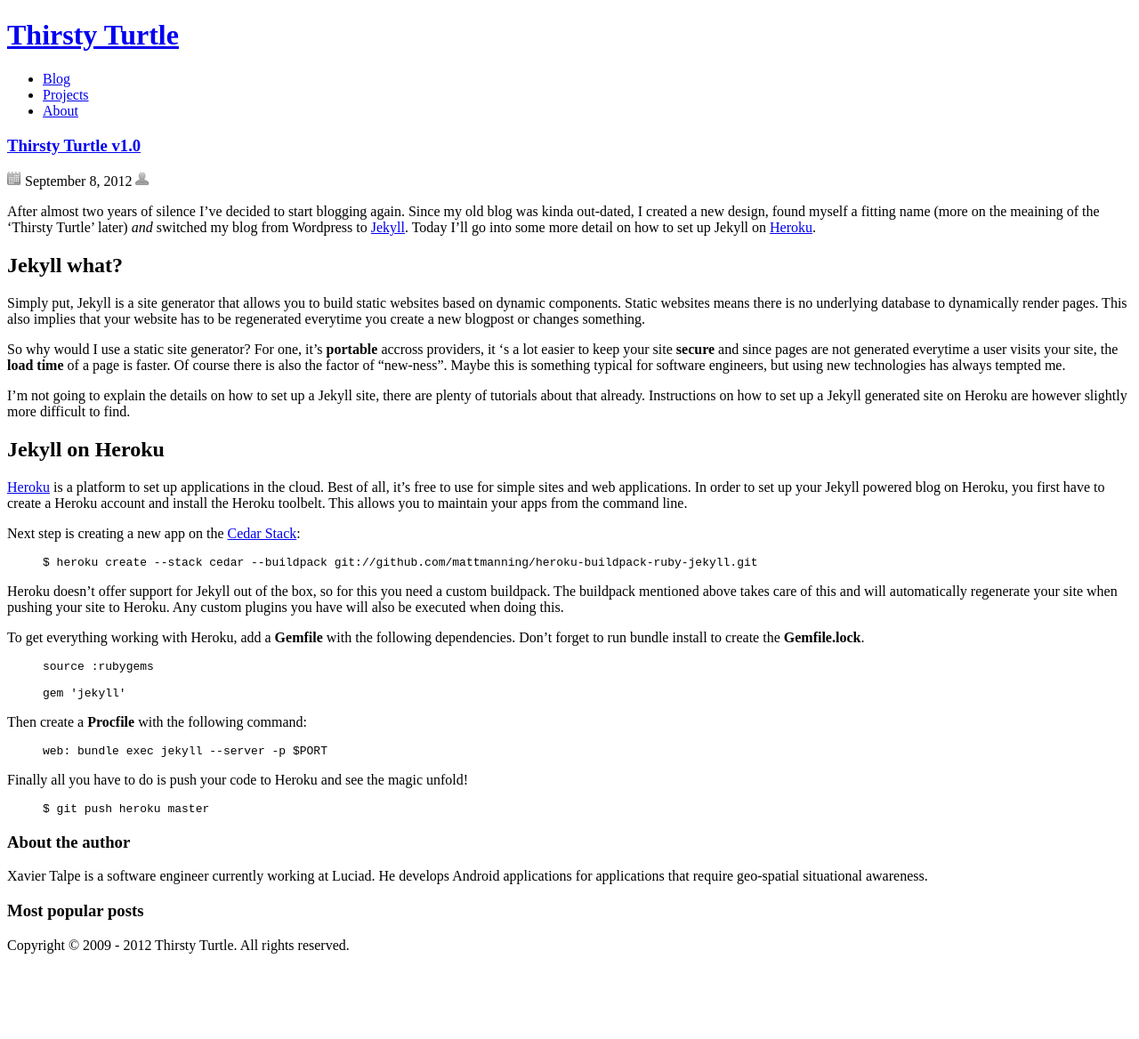
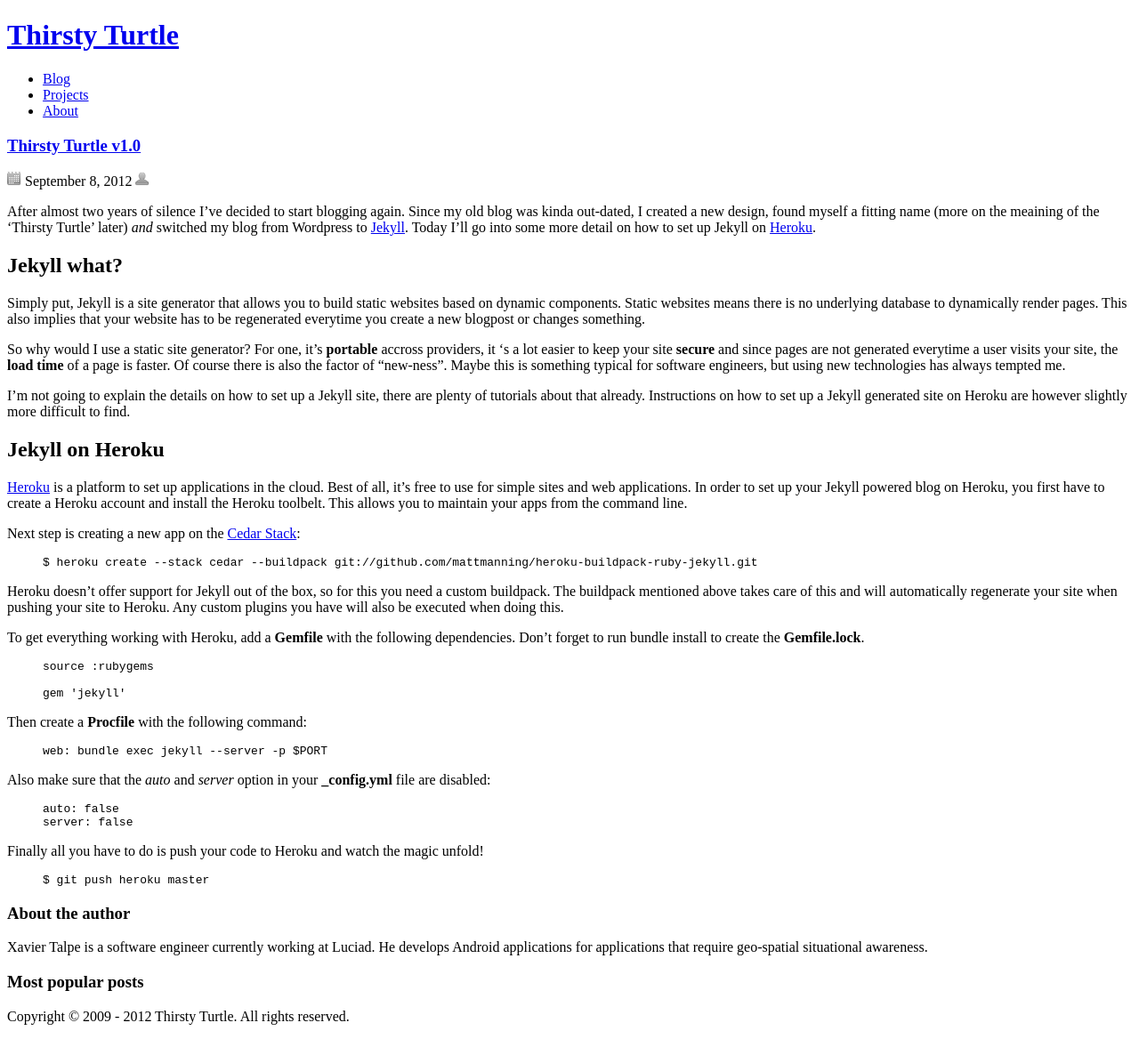
Before and after one commit to XavierTalpe/site-thirsty-turtle, a Jekyll site: the page built from _posts/2012-09-08-thirsty-turtle.md, in a window 1280 px wide. Shown: the whole page at 89% size. Built offline with Jekyll 4.4.1, drawn with Linux system fonts in a browser that asks for light colours; comment, search, counter and statistics services are not loaded; before the commit the page ends 1088 px from its top, so only the background shows below that.

Commit message:
Finished first post.

```diff
--- a/_posts/2012-09-08-thirsty-turtle.md
+++ b/_posts/2012-09-08-thirsty-turtle.md
@@ -38,7 +38,14 @@
 web: bundle exec jekyll --server -p $PORT
 {% endhighlight %}
 
-Finally all you have to do is push your code to Heroku and see the magic unfold!
+Also make sure that the _auto_ and _server_ option in your **_config.yml** file are disabled:
+
+{% highlight yaml %}
+auto: false
+server: false
+{% endhighlight %}
+
+Finally all you have to do is push your code to Heroku and watch the magic unfold!
 
 {% highlight bash %}
 $ git push heroku master
```
